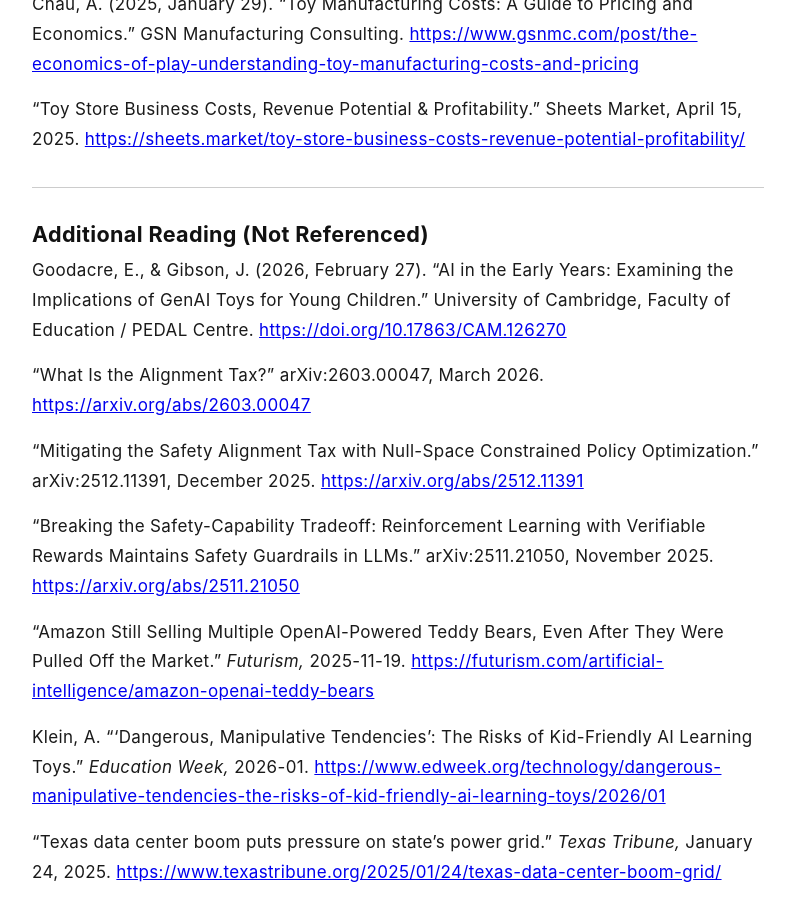
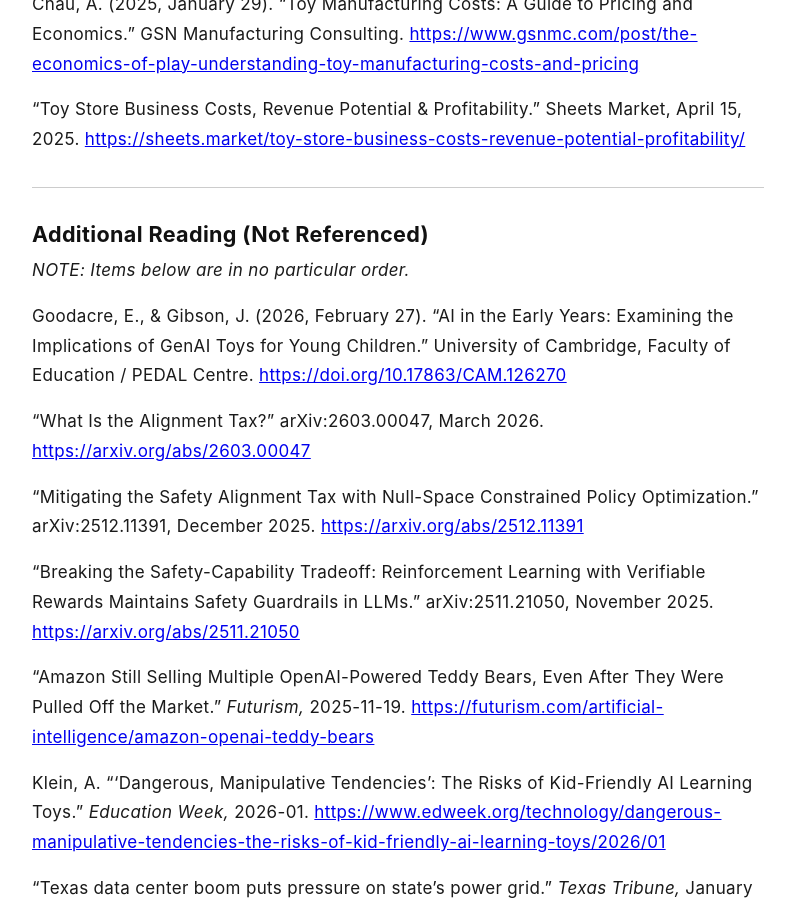
Before and after one commit to rojaslen/AISF-WEB, a Jekyll site: the page built from apx00-endnotes.md, in a window 1280 px wide and 900 px high, scrolled down 6400 px. Shown: the whole window, without its empty margins (242-1031 px from the left). Built offline with Jekyll 4.4.1, drawn with Linux system fonts in a browser that asks for light colours; some web fonts are replaced; our own code applies the rules of GitHub Pages for plain Markdown files.

Commit message:
Update apx00-endnotes.md

```diff
--- a/apx00-endnotes.md
+++ b/apx00-endnotes.md
@@ -6,7 +6,7 @@
 
 ---
 
-{: role="Main" aria-label="Citations by Chapter" }
+{: role="main" aria-label="Citations by Chapter" }
 ## Chapter 1
 
 ***1a:*** "Mitigating LLM Hallucinations: A Comprehensive Review of Techniques and Architectures." *Preprints,* 202505.1955 (May 2025). [https://www.preprints.org/manuscript/202505.1955](https://www.preprints.org/manuscript/202505.1955){: target="_blank" rel="noopener noreferrer" } — *See also:* HalluLens Benchmark, arXiv:2504.17550 (ACL 2025). [https://arxiv.org/abs/2504.17550](https://arxiv.org/abs/2504.17550){: target="_blank" rel="noopener noreferrer" }
@@ -137,8 +137,10 @@
 
 ---
 
-{: role="Supplemental" aria-label="Additional Reading" }
+{: role="complementary" aria-label="Additional Reading" }
 ## Additional Reading (Not Referenced)
+
+*NOTE: Items below are in no particular order.*
 
 Goodacre, E., & Gibson, J. (2026, February 27). "AI in the Early Years: Examining the Implications of GenAI Toys for Young Children." University of Cambridge, Faculty of Education / PEDAL Centre. [https://doi.org/10.17863/CAM.126270](https://doi.org/10.17863/CAM.126270){: target="_blank" rel="noopener noreferrer" }
 
@@ -313,4 +315,10 @@
 
 ---
 
+<nav>
+<div class="toc-link"><a href="/#toc">Table of Contents</a></div>
+</nav>
+
+---
+
 [AI Stability Framework](https://LeonardRojas.com){: target="_blank" rel="noopener noreferrer" } (C) 2026 by Leonard Rojas. All Rights Reserved.
```
